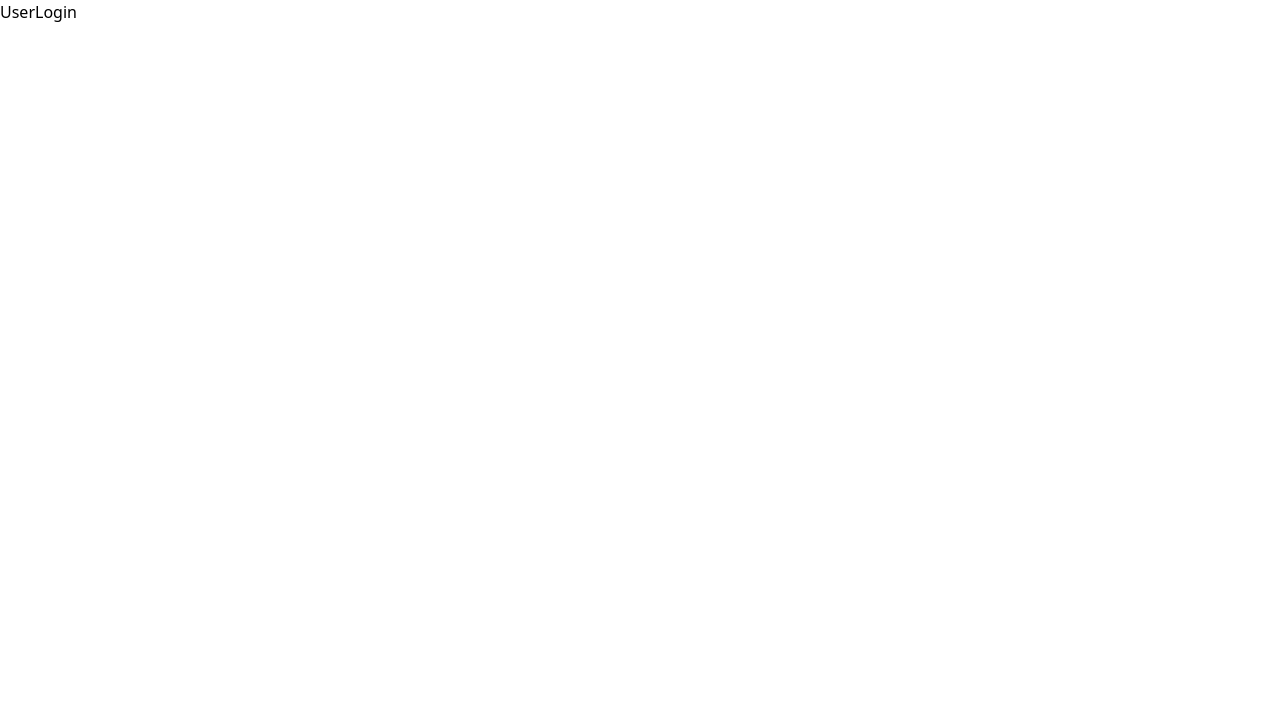
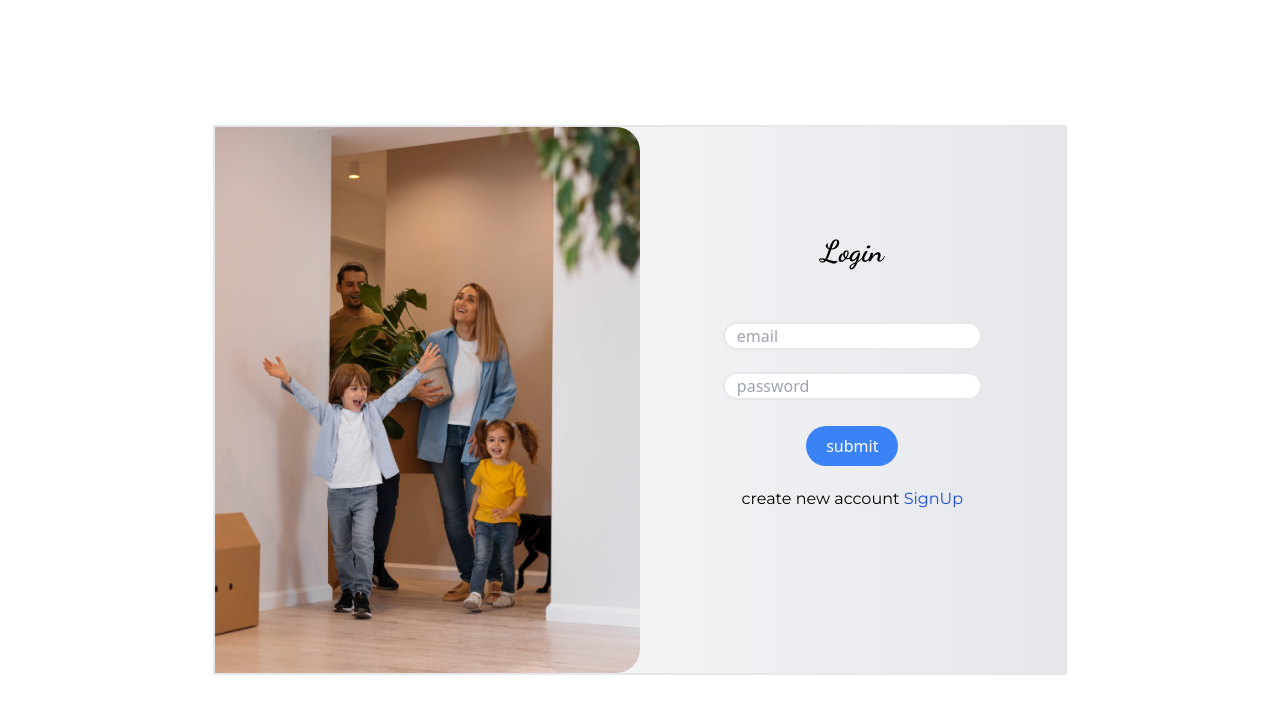
Before and after one commit to Rameeskc/urabanvista, a React (Vite) app: page /Login in a window 1280 px wide. Shown: the top 714 px of the page. Built offline with nearby package versions, Linux system fonts and the light colour scheme; a web font is replaced by a local one.

Commit message:
login compleated

```diff
--- a/src/pages/UserLogin.jsx
+++ b/src/pages/UserLogin.jsx
@@ -1,8 +1,67 @@
 import React from 'react'
+import LoginImage from "../assets/login-image.jpg"
+import { Form,Formik,ErrorMessage,Field } from "formik";
+import Button from "../components/Button";
 
 const UserLogin = () => {
   return (
-    <div>UserLogin</div>
+    <div className=' relative h-screen w-screen flex justify-center items-center'>
+      <div className='absolute top-0 w-full h-full lg:hidden' style={{ backgroundImage: `url(${LoginImage})` }} />
+        <div className='absolute w-full md:w-2/3 h-[550px] flex border-2 bg-white lg:bg-gradient-to-l from-gray-200 ...'>
+            <div className='hidden lg:flex w-[50%] h-full'>
+              <img src={LoginImage} alt="" className='w-full h-full rounded-tr-3xl rounded-br-3xl'/>
+            </div>
+
+
+            <div className=' w-full lg:w-[50%] h-full'>
+              <div className='h-[120px] w-full flex items-center justify-center mt-16'>
+                <p className='text-3xl font-bold font-uniquifier'>Login</p>
+              </div>
+            <Formik
+             initialValues={{
+              email:"",
+              password:""
+             }}
+             onSubmit={onsubmit}
+             >
+              <Form>
+
+
+                <div className='h-[50px] w-full flex items-center justify-center'>
+                  <Field
+                    name="email"
+                    type="email"
+                    placeholder="email"
+                    className='h-7 px-3 border-2 rounded-full focus:outline-none'
+                  />
+                </div>
+
+                <div className='h-[50px] w-full flex items-center justify-center'>
+                <Field
+                    name="password"
+                    type="password"
+                    placeholder="password"
+                    className='h-7 px-3 border-2 rounded-full focus:outline-none'
+                  />
+                </div>
+
+                <div className='h-[50px] w-full flex items-center justify-center'>
+                  <Button
+                  value="submit"
+                  style="mt-5 px-5 py-1"
+                  />
+                </div>
+
+
+              </Form>
+            </Formik>
+            <div className='h-[50px] w-full flex items-end justify-center'>
+              <p className='font-Montserrat'>create new account <span className='text-blue-700 cursor-pointer'>SignUp</span></p>
+            </div>
+
+            </div>
+        </div>
+    </div>
   )
 }
 
```
Also changed, not shown: src/assets/login-image.jpg (added).
